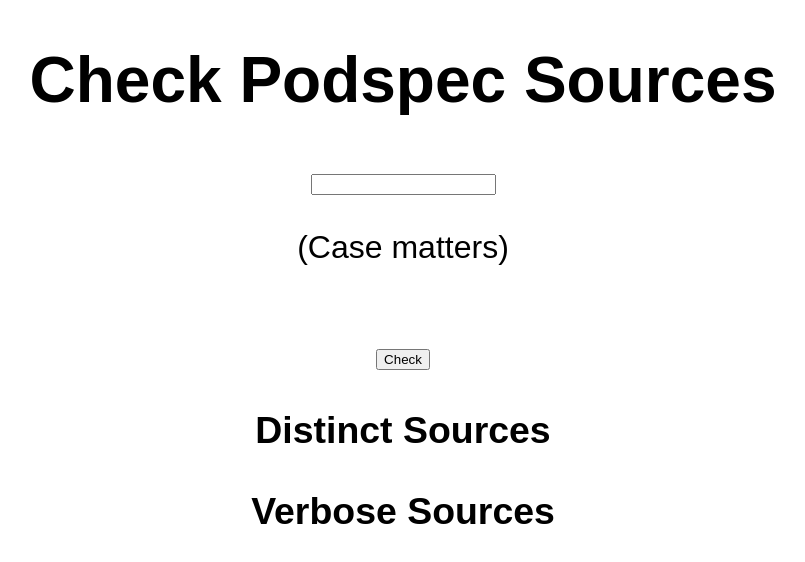
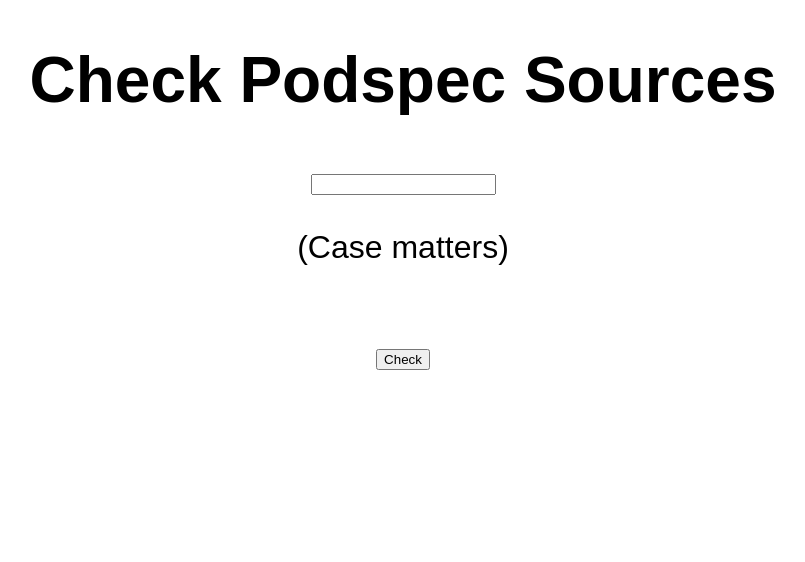
Before and after one commit to igor-makarov/pods-sources, a React (Create React App) app: page / in a window 1280 px wide. Shown: the top 562 px of the page, without its empty margins (237-1042 px from the left). Built offline with nearby package versions, Linux system fonts and the light colour scheme.

Commit message:
cosmetic fix

```diff
--- a/src/App.tsx
+++ b/src/App.tsx
@@ -89,7 +89,7 @@ export default function App() {
       <p id="response">(Case matters)</p>
       <br />
       <button onClick={onclick}>Check</button>
-      <h3>Distinct Sources</h3>
+      {state.sources.length > 0 && <h3>Distinct Sources</h3>}
       <ul>
         {state.sources.map((s) => (
           <li>
@@ -99,7 +99,7 @@ export default function App() {
           </li>
         ))}
       </ul>
-      <h3>Verbose Sources</h3>
+      {state.versions.length > 0 && <h3>Verbose Sources</h3>}
       <ul>
         {state.versions.map((v) => (
           <li key={v}>
```
